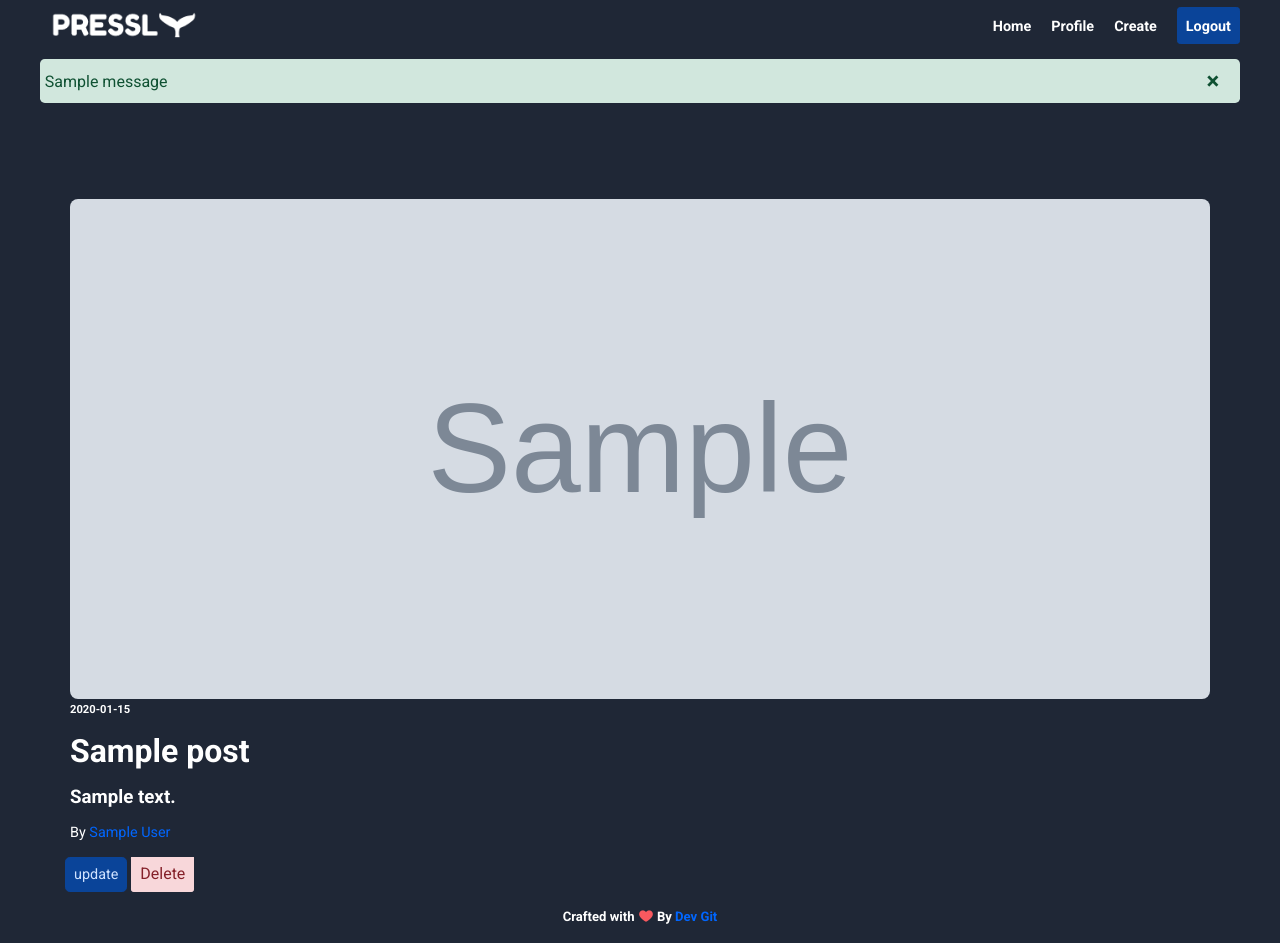
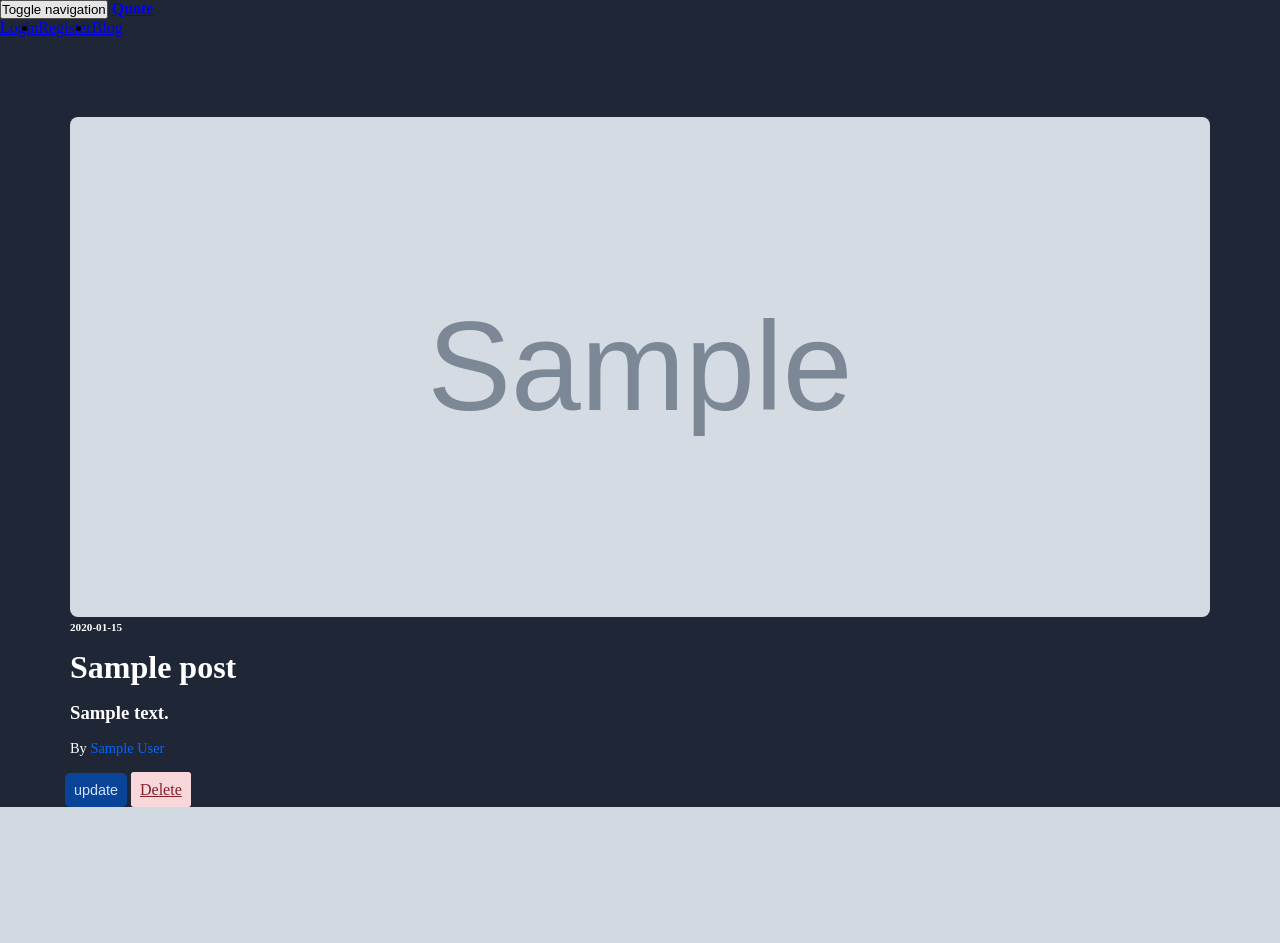
Before and after one commit to Developer-Gitonga/Blog_App, a Flask app: template app/templates/post.html in a window 1280 px wide. After the commit the page ends 807 px from the top, so only its background shows below. Run offline with Flask 2, Linux system fonts and the light colour scheme; the template is opened without the code that fills it: values that come from a table or form of the project are taken from there, others are empty; a user stored in the database is signed in; tables that the repository leaves empty hold one stand-in row (values such as "Sample post"); grey boxes marked "Sample" are stand-in pictures; one stand-in notice (Sample message) is shown; form fields are guessed from the names that the template uses; some libraries are stand-ins or nearby versions.

Commit message:
Update base.html

```diff
--- a/app/templates/base.html
+++ b/app/templates/base.html
@@ -1,56 +1,108 @@
-<!DOCTYPE html>
-<html lang="en">
 
-<head>
-    <meta charset="UTF-8">
-    <meta http-equiv="X-UA-Compatible" content="IE=edge">
-    <meta name="viewport" content="width=device-width, initial-scale=1.0">
-    <link rel="icon" href="{{ url_for('static', filename='images/paper-plane.png') }}">
-    <link rel="stylesheet" href="{{ url_for('static', filename='css/global.css') }}">
-    <link rel="stylesheet" href="{{ url_for('static', filename='css/nav.css') }}">
-    <link rel="stylesheet" href="{{ url_for('static', filename='css/footer.css') }}"> {% block head %}{% endblock %}
-</head>
 
-<body>
-    <section class="header-nav">
-        <nav>
-            <section class="nav">
-                <img src="{{ url_for('static',filename='images/pressly-logo.png') }}" alt="">
-                <ul class="nav-menu">
-                    <li><a href="{{ url_for('main.home') }}">Home</a></li>
-                    {% if current_user.is_authenticated %}
-                    <li><a href="{{ url_for('users.profile') }}">Profile</a></li>
-                    <li><a href="{{ url_for('main.create') }}">Create</a></li>
-                    <li class="signup"><a href="{{ url_for('users.logout') }}">Logout</a></li>
-                    {% else %}
-                    <li><a href="{{ url_for('users.login') }}">Login</a></li>
-                    <li class="signup"><a href="{{ url_for('users.register') }}">Sign up</a></li>
-                    {% endif %}
-                </ul>
-                <div class="hamburger">
-                    <span class="bar"></span>
-                    <span class="bar"></span>
-                    <span class="bar"></span>
+{% extends 'bootstrap/base.html' %}
+
+<!-- Link all style files here -->
+{% block head %}
+    {{  super() }}
+    <link rel="stylesheet" type="text/css" href="{{ url_for('static', filename='css/styles.css') }}">
+{% endblock %}
+
+<!-- The title of our application is defined here -->
+{% block title %}
+    {% if title %}
+        {{ title }} - Blog Share
+    {% else %}
+    <h1 align="center">Welcome to Blog Share</h1>
+    <img src="{{ url_for('static', filename='images/blog.jpg') }}" alt="">
+    {% endif %}
+{% endblock %}
+
+<!-- This is the navbar -->
+{% block navbar %}
+    <nav class="navbar navbar-default">
+        <div class="container">
+            <div class="navbar-header">
+                <button type="button" class="navbar-toggle collapsed" data-toggle="collapse" data-target="#bs-example-navbar-collapse-1" aria-expanded="false">
+                    <span class="sr-only">Toggle navigation</span>
+                    <span class="icon-bar"></span>
+                    <span class="icon-bar"></span>
+                    <span class="icon-bar"></span>
+                </button>
+                <a class="navbar-brand" style="font-weight: bold;color: blue;" href="/"> Quote </a>
+            </div>
+            <div style="display: flex;">
+                {% if user.is_authenticated %}
+                <div class="collapse navbar-collapse" id="bs-example-navbar-collapse-1">
+                    <ul class="nav navbar-nav navbar-right">
+                    <li><a href="#">Hello {{ user.username }}</a></li>
+                    </ul>
                 </div>
-            </section>
-        </nav>
-    </section>
-    {% with messages = get_flashed_messages() %} {% if messages %} {% for msg in messages %}
-    <div class="flashed" id="flashed">
-        <p>{{ msg }}</p>
-        <h4 id="closemsg">&times;</h4>
-    </div>{% endfor %} {% endif %} {% endwith %} {% block content %}{% endblock %}
-    <section class="footer">
-        <section class="footer-container">
-            <article class="footer-container-created">
-                <h3>Crafted with</h3>
-                <img src="{{ url_for('static', filename='images/heart.png') }}" alt="heart">
-                <h3>By <span>Dev Git</span></h3>
-            </article>
-        </section>
-    </section>
-    <script src="{{ url_for('static',filename='js/nav.js') }}"></script>
-    <script src="{{ url_for('static',filename='js/quit.js') }}"></script>
-</body>
+                <div class="collapse navbar-collapse" id="bs-example-navbar-collapse-1">
+                    <ul class="nav navbar-nav navbar-right">
+                    <li><a href="/logout">Logout</a></li>
+                    </ul>
+                </div>
+                {% else %}
+                <div class="collapse navbar-collapse" id="bs-example-navbar-collapse-1">
+                    <ul class="nav navbar-nav navbar-right">
+                    <li><a href=" {{ url_for('login')}} ">Login</a></li>
+                    </ul>
+                </div>
+                <div class="collapse navbar-collapse" id="bs-example-navbar-collapse-1">
+                    <ul class="nav navbar-nav navbar-right">
+                    <li><a href=" {{ url_for('register')}} ">Register</a></li>
+                    </ul>
+                </div>
+                {% endif %}
+                <div class="collapse navbar-collapse" id="bs-example-navbar-collapse-1">
+                    <ul class="nav navbar-nav navbar-right">
+                    <li><a href=" {{ url_for('quote')}} ">Blog</a></li>
 
-</html>
+                    </ul>
+                </div>
+            </div>
+        </div>
+    </nav>
+{% endblock %}
+
+
+<!-- Contents of all our pages will go here -->
+
+
+{% block content %}
+    <div class="container">
+        {% with messages = get_flashed_messages()%}
+            {% if messages %}
+                <div class="row">
+                    <div class="col-sm-12">
+                        {% for message in messages %}
+                        <div class="alert alert-info" role="alert">
+                            {{message}}
+                        </div>
+                        {% endfor %}
+                    </div>
+                </div>
+            {% endif %}
+        {% endwith%}
+{% block app_context %}{% endblock %}
+    </div>
+{% endblock %}
+
+<!-- All scripts will go here -->
+{% block scripts %}
+<script>
+    const quote =document.querySelector("#quote");
+    const author =document.querySelector("#author");
+    const btnq =document.querySelector("#btnq");
+    btnq.addEventListener("click",getQuote);
+    function getQuote(){
+      fetch("http://quotes.stormconsultancy.co.uk/random.json").then(res =>(res.json()))
+      .then(data =>{
+        quote.innerHTML = `"${data.quote}"`;
+        author.innerHTML= data.author;
+      })
+    }
+  </script>
+
+{% endblock %}
```
